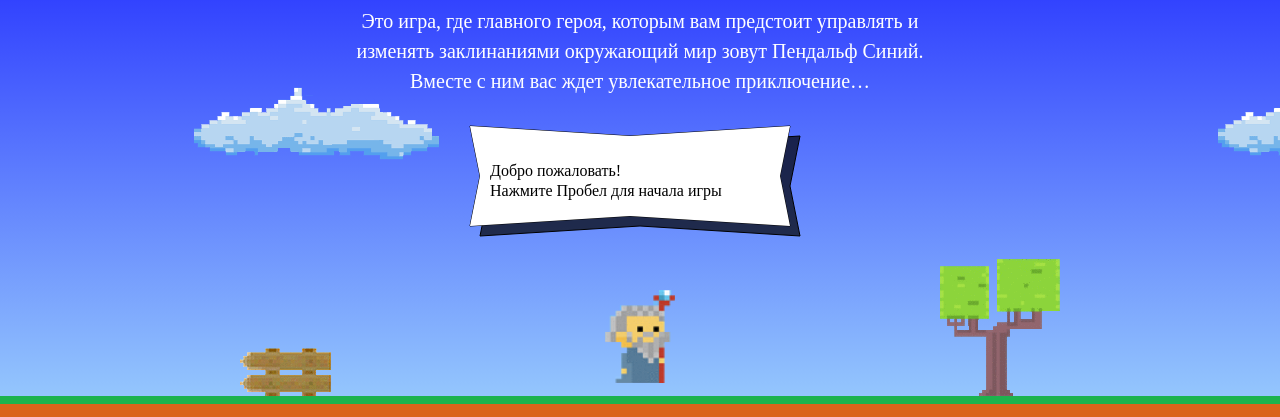
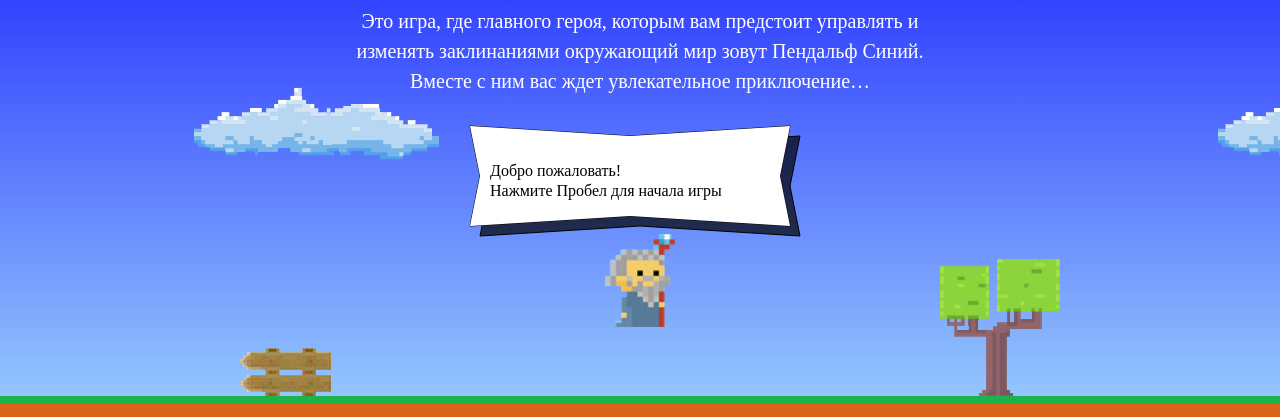
Before and after one commit to lutomskaya/code-and-magick, a website: page index.html in a window 1280 px wide. Shown: the part 203-620 px from the top of the page. Drawn offline with Linux system fonts and the light colour scheme; a web font is replaced by a local one.

Commit message:
Доработала функции, исправила ошибки

```diff
--- a/index.html
+++ b/index.html
@@ -181,7 +181,29 @@
   </div>
 </template>
 
-<script src="js/part1.js"></script>
+<script>
+  'use strict';
+
+  var fireballSize = 22;
+  var wizardSpeed = 3;
+  var wizardWidth = 70;
+
+  var getFireballSpeed = function (left) {
+    return left ? 5 : 2;
+  };
+
+  var getWizardHeight = function () {
+    return 1.337 * wizardWidth;
+  };
+
+  var getWizardX = function (width) {
+    return (width - wizardWidth) / 2;
+  };
+
+  var getWizardY = function (height) {
+    return (height - getWizardHeight()) * (2 / 3);
+  };
+</script>
 <script src="js/game.js"></script>
 
 </body>
--- a/js/part1.js
+++ /dev/null
@@ -1,19 +0,0 @@
-var fireballSize = 22;
-var wizardSpeed = 3;
-var wizardWidth = 70;
-
-var getFireballSpeed = function (left) {
-  return left ? 5 : 2;
-};
-
-var getWizardHeight = function () {
-  return wizardHeight = 1.337 * wizardWidth;
-};
-
-var getWizardX = function (width) {
-  return wizardX = (width - wizardWidth) / 2;
-};
-
-var getWizardY = function (height) {
-  return wizardY = (height /3) + wizardHeight;
-};
```
